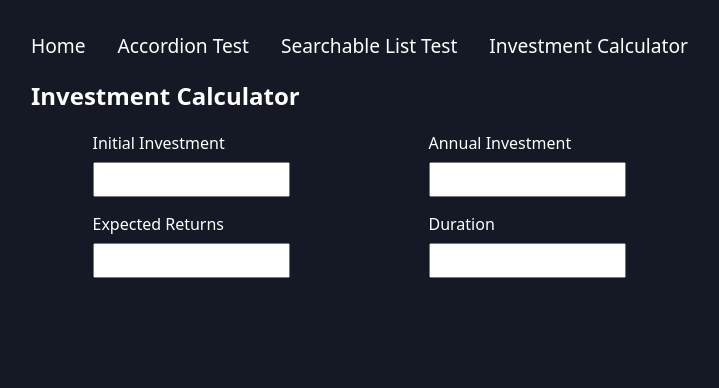
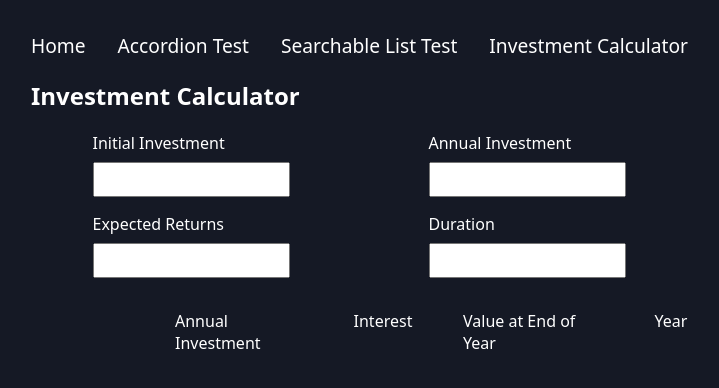
Before and after one commit to sean-xiao-zhao7/react_best_practices, a React (Vite) app: page /investment-calculator in a window 1280 px wide. Shown: the top 388 px of the page, without its empty margins (289-1008 px from the left). Built offline with nearby package versions, Linux system fonts and the light colour scheme.

Commit message:
Display calculator results properly

```diff
--- a/src/components/investment-calculator/CalulatorResults.tsx
+++ b/src/components/investment-calculator/CalulatorResults.tsx
@@ -7,17 +7,28 @@ export default function CalculatorResults({
     results: InvestmentResultType[];
 }) {
     return (
-        <div id="investment-calculator-results">
+        <>
+            <div id="investment-calculator-results-headings">
+                <div></div>
+                <div>Annual Investment</div>
+                <div>Interest</div>
+                <div>Value at End of Year</div>
+                <div>Year</div>
+            </div>
             {results.map((result) => {
                 return (
-                    <div key={result.id}>
-                        {result.annualInvestment}
-                        {result.interest}
-                        {result.valueEndOfYear}
-                        {result.year}
+                    <div
+                        key={result.id}
+                        className="investment-calculator-results-row"
+                    >
+                        Entry:
+                        <div>{result.annualInvestment}</div>
+                        <div>{result.interest}</div>
+                        <div>{result.valueEndOfYear}</div>
+                        <div>{result.year}</div>
                     </div>
                 );
             })}
-        </div>
+        </>
     );
 }
--- a/src/stylesheets/investment_calculator.scss
+++ b/src/stylesheets/investment_calculator.scss
@@ -80,3 +80,14 @@
         }
     }
 }
+
+#investment-calculator-results-headings,
+.investment-calculator-results-row {
+    margin-top: 2rem;
+
+    display: grid;
+    grid-template-columns: repeat(5, calc(100% /5));
+    grid-column-gap: 1rem;
+    grid-row-gap: 1rem;
+    justify-items: center;
+}
```
